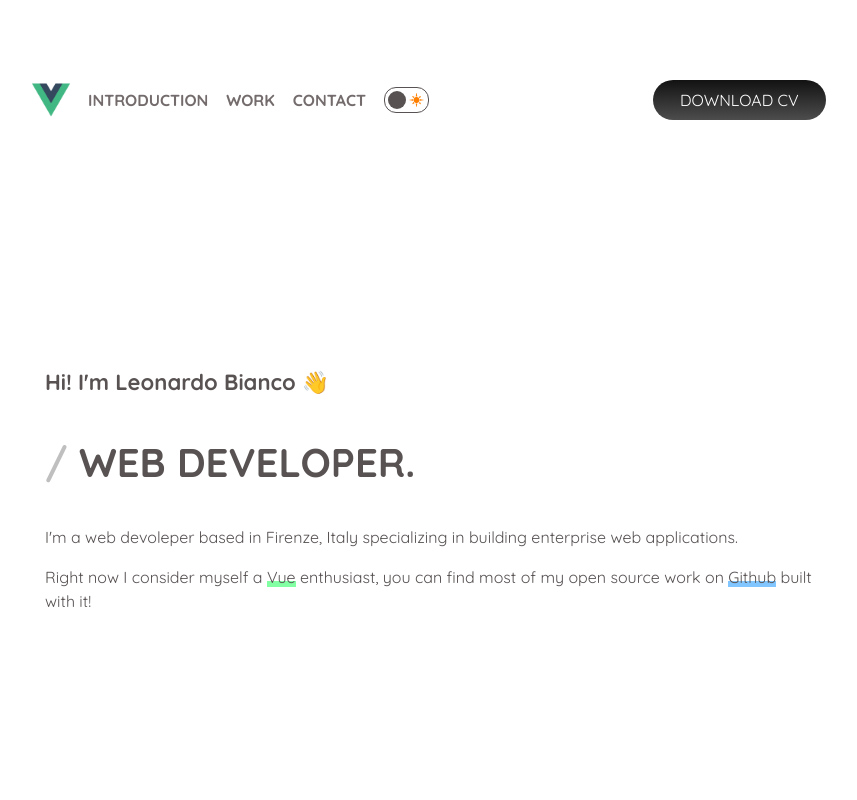
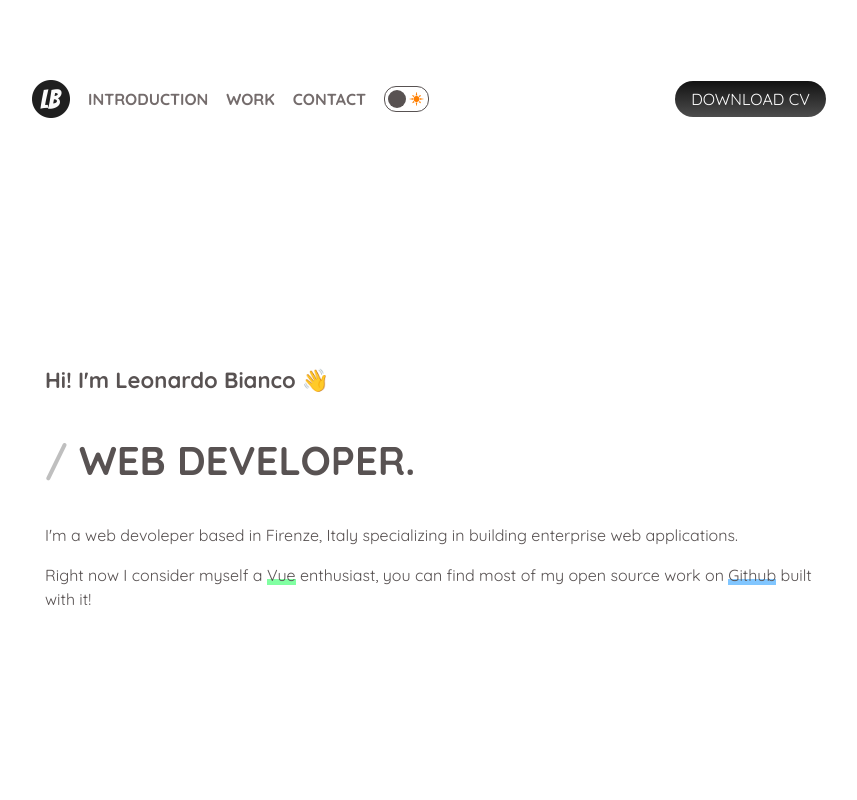
Before and after one commit to leobia/portfolio-v2, a Vue app: page / in a window 1280 px wide. Shown: the top 800 px of the page, without its empty margins (211-1068 px from the left). Built offline with nearby package versions, Linux system fonts and the light colour scheme; no server answers.

Commit message:
:lipstick: added logo

```diff
--- a/src/components/NavbarLinks.vue
+++ b/src/components/NavbarLinks.vue
@@ -1,5 +1,7 @@
 <template>
   <img
+    class="logo"
+    :class="{ 'logo-dark': darkMode }"
     src="@/assets/logo.png"
     width="38"
     height="38"
@@ -11,12 +13,13 @@
   <div
     class="theme-switch"
     :class="{ 'toggle-btn--dark': darkMode }"
-    @click="$emit('toggle-theme')"
+    @click="switchTheme"
   ></div>
 </template>
 <script>
 export default {
   name: 'NavbarLinks',
+  emits: ['toggleTheme'],
   props: {
     darkMode: {
       type: Boolean,
@@ -28,9 +31,21 @@ export default {
       document.querySelector(id).scrollIntoView({
         behavior: 'smooth'
       })
+    },
+
+    switchTheme() {
+      this.$emit('toggle-theme')
     }
   },
 
-  emits: ['toggle-theme']
+  computed: {
+    logoStyle() {
+      let style = {}
+      if (this.darkMode) {
+        style.filter = 'invert(1)'
+      }
+      return style
+    }
+  }
 }
 </script>
--- a/src/styles/button.scss
+++ b/src/styles/button.scss
@@ -4,13 +4,14 @@ $button-box-shadow: var(--button-box-shadow);
 $button-box-shadow-hover: var(--button-box-shadow-hover);
 
 .main-button {
-  padding: 0.5em 1.7em;
+  padding: 0.4em 1em;
   background: $button-color-backup;
   background: $button-color-gradient;
   color: $body-background-color;
   border-radius: 50px;
   box-shadow: $button-box-shadow;
   cursor: pointer;
+  font-weight: normal;
 
   &:hover {
     animation: pulse 1.75s infinite cubic-bezier(0.66, 0, 0, 1);
--- /dev/null
+++ b/src/styles/logo.scss
@@ -0,0 +1,12 @@
+.logo {
+  -webkit-transition: 1s -webkit-filter ease;
+  -moz-transition: 1s -moz-filter ease;
+  -moz-transition: 1s filter ease;
+  -ms-transition: 1s -ms-filter ease;
+  -o-transition: 1s -o-filter ease;
+  transition: 1s filter ease, 1s -webkit-filter ease;
+}
+
+.logo-dark {
+  filter: invert(1) !important;
+}
--- a/src/styles/styles.scss
+++ b/src/styles/styles.scss
@@ -1,3 +1,3 @@
 @import 'mixin', 'theme-color', 'generic', 'container', 'navbar', 'icon',
   'button', 'switch', 'section', 'burger', 'typography', 'sidebar', 'card',
-  'repo', 'loader', 'contact', 'form', 'scrollbar';
+  'repo', 'loader', 'contact', 'form', 'scrollbar', 'logo';
```
Also changed, not shown: src/assets/logo.png, 1 other file (tests, documents, lock files or other folders).
